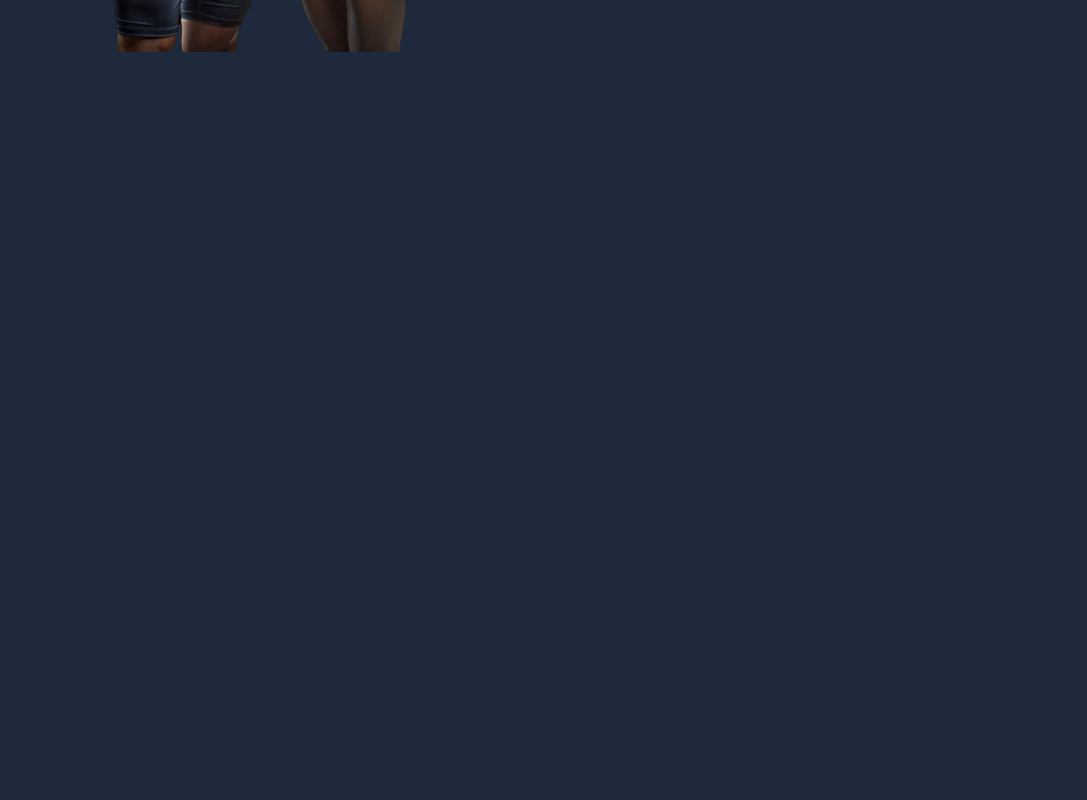
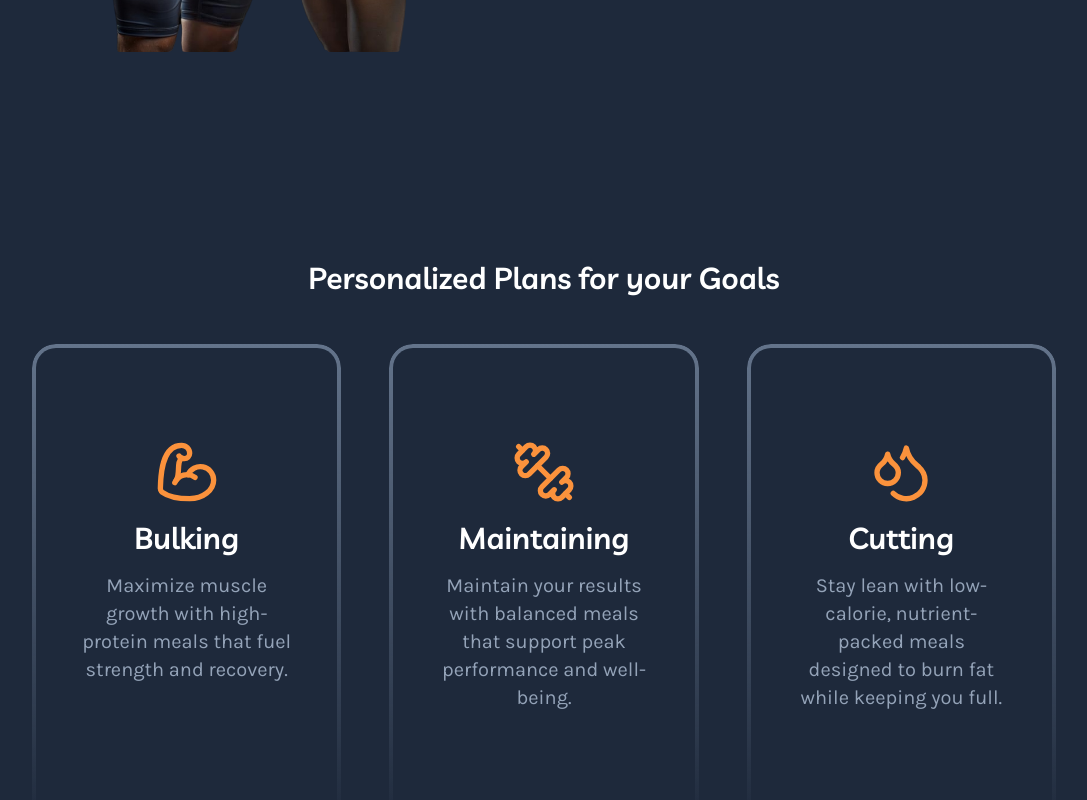
Before and after one commit to gabe-serna/power-plates, a React (Vite) app: page / in a window 1280 px wide. Shown: the part 1468-2268 px from the top of the page, without its empty margins (96-1183 px from the left). Built offline with nearby package versions, Linux system fonts and the light colour scheme.

Commit message:
Add Plans Section

```diff
--- a/src/App.tsx
+++ b/src/App.tsx
@@ -1,5 +1,11 @@
 import { ButtonLG, ButtonMD, Heading1, Paragraph } from "./components/Typography";
-import { MapPin, UtensilsCrossed } from "lucide-react";
+import {
+  MapPin,
+  UtensilsCrossed,
+  BicepsFlexed,
+  Dumbbell,
+  Droplets
+} from "lucide-react";
 
 function App() {
   return (
@@ -55,7 +61,7 @@ function App() {
           maskImage:
             "radial-gradient(ellipse 225% 190% at bottom, black 0%, black 49.8%, black 49.95%, transparent 50%, transparent 80%)"
         }}
-        className="flex flex-col-reverse items-center justify-center w-full h-screen px-12 pt-12 lg:justify-between bg-slate-800 lg:pt-20 lg:flex-row-reverse lg:px-20"
+        className="flex flex-col-reverse items-center justify-center w-full h-screen px-12 pt-12 outline-none lg:justify-between bg-slate-800 lg:pt-20 lg:flex-row-reverse lg:px-20"
       >
         <div className="flex flex-col items-start justify-center w-full">
           <Heading1 className="text-xl font-semibold text-white 2xl:text-4xl xl:text-3xl lg:text-2xl">
@@ -86,8 +92,53 @@ function App() {
       </section>
       <section
         id="plans"
-        className="w-full h-screen px-12 pt-12 lg:pt-20 lg:px-20 bg-slate-800"
-      ></section>
+        className="flex flex-col items-center w-full h-screen px-12 pt-24 pb-24 lg:pt-32 lg:px-32 bg-slate-800"
+      >
+        <Heading1 className="text-xl font-semibold text-white 2xl:text-4xl xl:text-3xl lg:text-2xl">
+          Personalized Plans for your Goals
+        </Heading1>
+        <div className="flex flex-col items-center justify-center mt-12 size-full lg:flex-row lg:space-x-12">
+          <figure className="flex flex-col items-center justify-start w-full h-full p-12 pt-24 lg:w-full gradient-border">
+            <BicepsFlexed className="size-16 stroke-orange-400" />
+            <figcaption className="mt-4 text-xl font-semibold text-white 2xl:text-4xl xl:text-3xl lg:text-2xl">
+              Bulking
+            </figcaption>
+            <Paragraph
+              style={{ width: "clamp(45ch, 50%, 75ch)" }}
+              className="max-w-full mt-4 text-center text-slate-400"
+            >
+              Maximize muscle growth with high-protein meals that fuel strength and
+              recovery.
+            </Paragraph>
+          </figure>
+          <figure className="flex flex-col items-center justify-start w-full h-full p-12 pt-24 lg:w-full gradient-border">
+            <Dumbbell className="size-16 stroke-orange-400" />
+            <figcaption className="mt-4 text-xl font-semibold text-white 2xl:text-4xl xl:text-3xl lg:text-2xl">
+              Maintaining
+            </figcaption>
+            <Paragraph
+              style={{ width: "clamp(45ch, 50%, 75ch)" }}
+              className="max-w-full mt-4 text-center text-slate-400"
+            >
+              Maintain your results with balanced meals that support peak performance
+              and well-being.
+            </Paragraph>
+          </figure>
+          <figure className="flex flex-col items-center justify-start w-full h-full p-12 pt-24 lg:w-full gradient-border">
+            <Droplets className="size-16 stroke-orange-400" />
+            <figcaption className="mt-4 text-xl font-semibold text-white 2xl:text-4xl xl:text-3xl lg:text-2xl">
+              Cutting
+            </figcaption>
+            <Paragraph
+              style={{ width: "clamp(45ch, 50%, 75ch)" }}
+              className="max-w-full mt-4 text-center text-slate-400"
+            >
+              Stay lean with low-calorie, nutrient-packed meals designed to burn fat
+              while keeping you full.
+            </Paragraph>
+          </figure>
+        </div>
+      </section>
     </>
   );
 }
--- a/src/index.css
+++ b/src/index.css
@@ -21,3 +21,19 @@ input,
 button {
   font-family: Karla, Helvetica, Arial, sans-serif;
 }
+
+.gradient-border {
+  position: relative;
+}
+.gradient-border::before {
+  content: "";
+  position: absolute;
+  inset: 0;
+  border-radius: 1.5rem;
+  border: 4px solid transparent;
+  background: linear-gradient(to bottom, #64748b, transparent) border-box;
+  -webkit-mask: linear-gradient(#fff 0 0) padding-box, linear-gradient(#fff 0 0);
+  mask: linear-gradient(#fff 0 0) padding-box, linear-gradient(#fff 0 0);
+  -webkit-mask-composite: xor;
+  mask-composite: exclude;
+}
```
